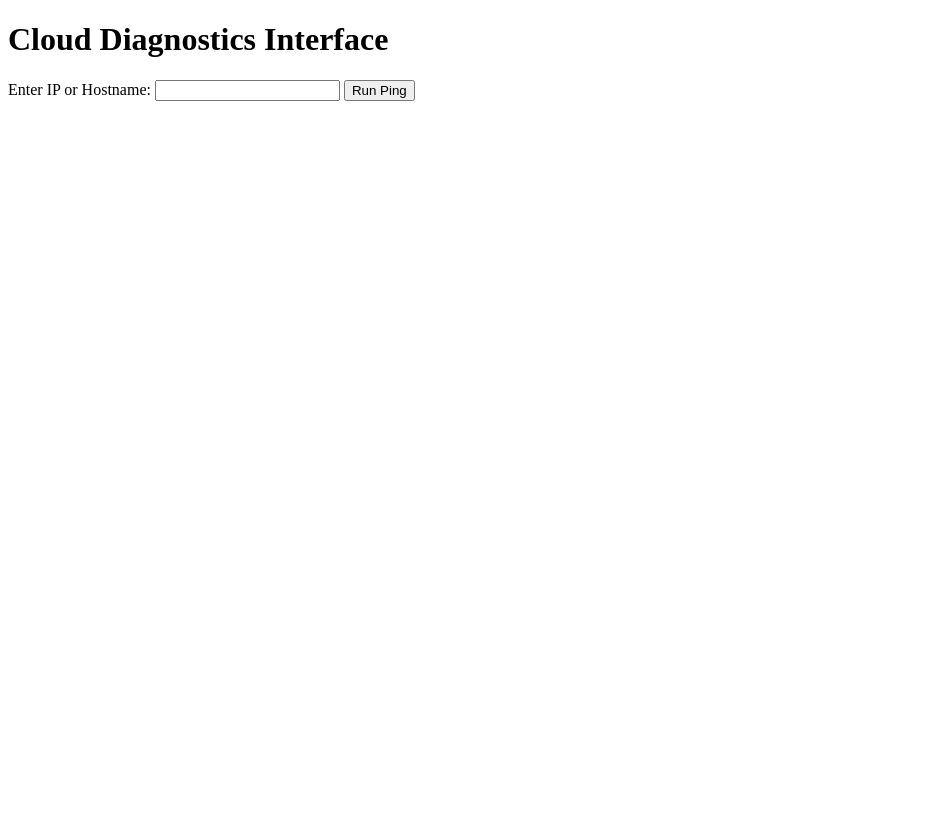
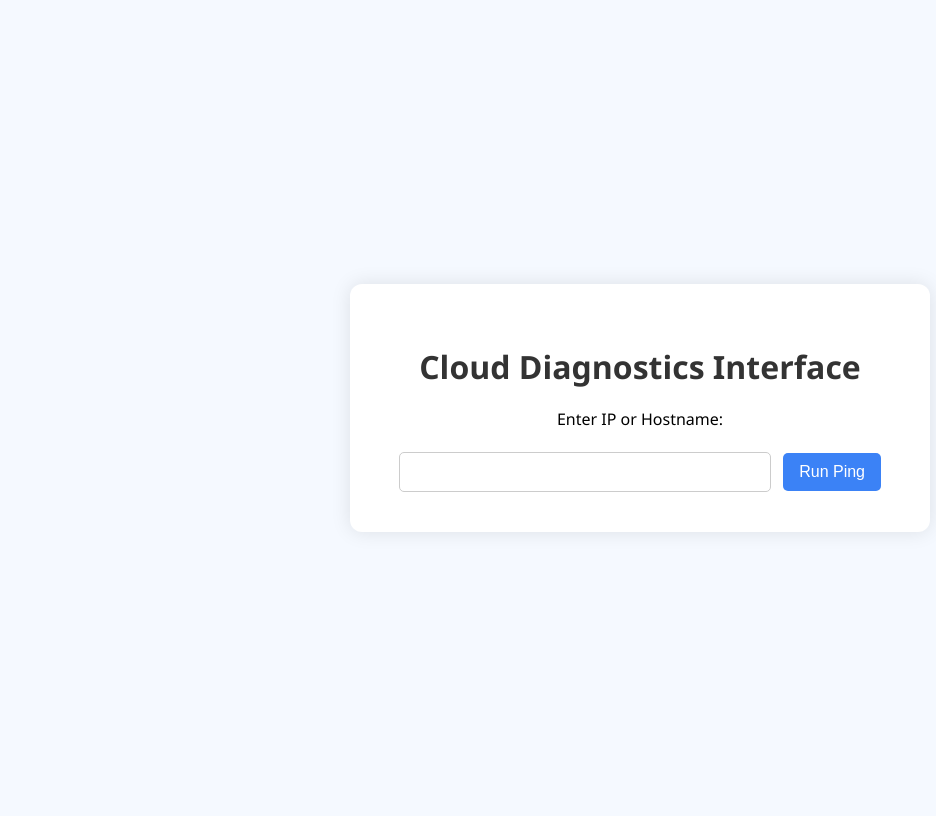
Before and after one commit to gyuu00/Command_Cloud, a Flask app: page / in a window 1280 px wide. Shown: the whole page, without its empty margins (0-936 px from the left). Before the commit the page ends 101 px from the top, so only its background shows below. Run offline with Flask 3, Linux system fonts and the light colour scheme.

Commit message:
Update index.html

```diff
--- a/templates/index.html
+++ b/templates/index.html
@@ -1,14 +1,69 @@
-<!doctype html>
-<html>
+<!DOCTYPE html>
+<html lang="en">
 <head>
+    <meta charset="UTF-8">
     <title>Command_Cloud</title>
+    <style>
+        body {
+            font-family: 'Segoe UI', Tahoma, Geneva, Verdana, sans-serif;
+            background-color: #f5f9ff;
+            display: flex;
+            justify-content: center;
+            align-items: center;
+            height: 100vh;
+        }
+
+        .container {
+            background: white;
+            padding: 40px;
+            border-radius: 12px;
+            box-shadow: 0 0 20px rgba(0,0,0,0.1);
+            max-width: 500px;
+            width: 100%;
+            text-align: center;
+        }
+
+        h1 {
+            margin-bottom: 20px;
+            color: #333;
+        }
+
+        form {
+            margin-top: 20px;
+        }
+
+        input[type="text"] {
+            padding: 10px;
+            width: 70%;
+            border-radius: 5px;
+            border: 1px solid #ccc;
+            font-size: 1em;
+        }
+
+        input[type="submit"] {
+            padding: 10px 16px;
+            font-size: 1em;
+            border-radius: 5px;
+            background-color: #3b82f6;
+            color: white;
+            border: none;
+            margin-left: 8px;
+            cursor: pointer;
+        }
+
+        input[type="submit"]:hover {
+            background-color: #2563eb;
+        }
+    </style>
 </head>
 <body>
-    <h1>Cloud Diagnostics Interface</h1>
-    <form action="/ping" method="get">
-        <label>Enter IP or Hostname:</label>
-        <input type="text" name="host" required>
-        <input type="submit" value="Run Ping">
-    </form>
+    <div class="container">
+        <h1>Cloud Diagnostics Interface</h1>
+        <form action="/ping" method="get">
+            <label for="host">Enter IP or Hostname:</label><br><br>
+            <input type="text" id="host" name="host" required>
+            <input type="submit" value="Run Ping">
+        </form>
+    </div>
 </body>
 </html>
```
